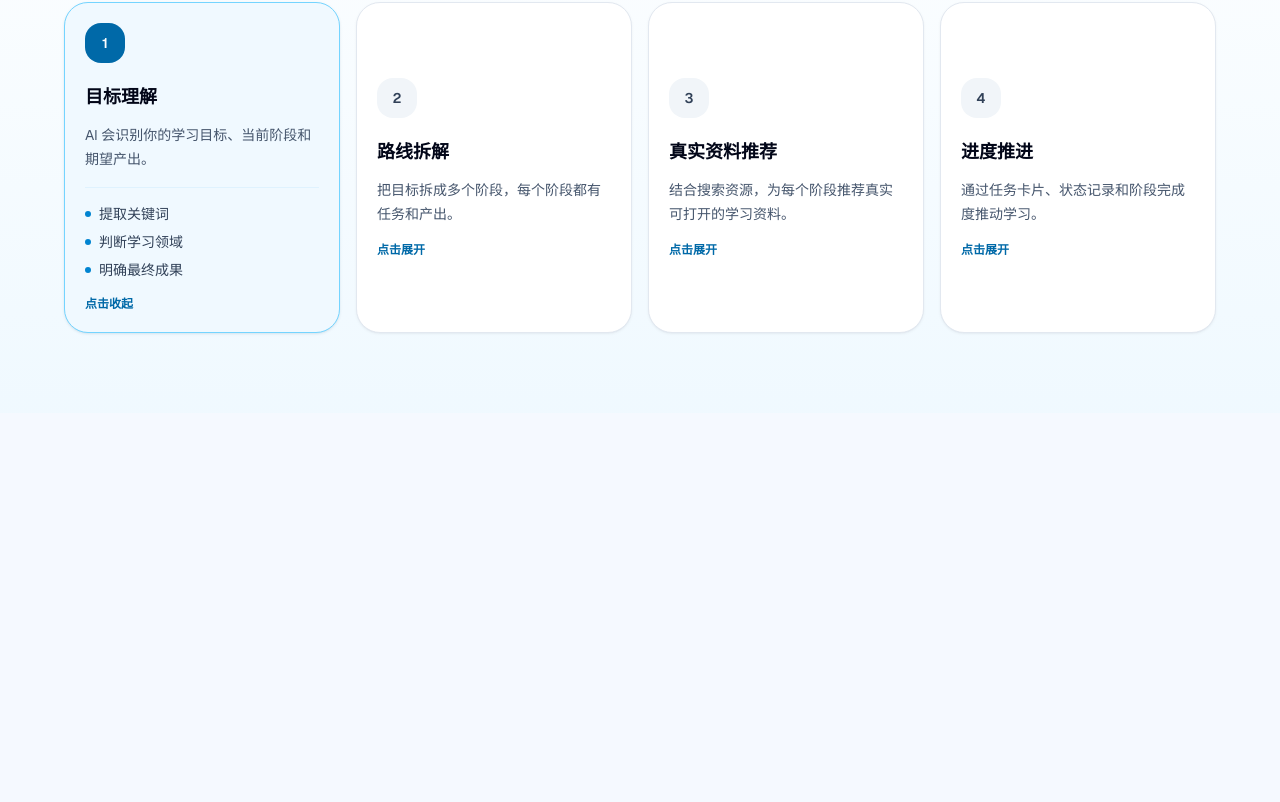
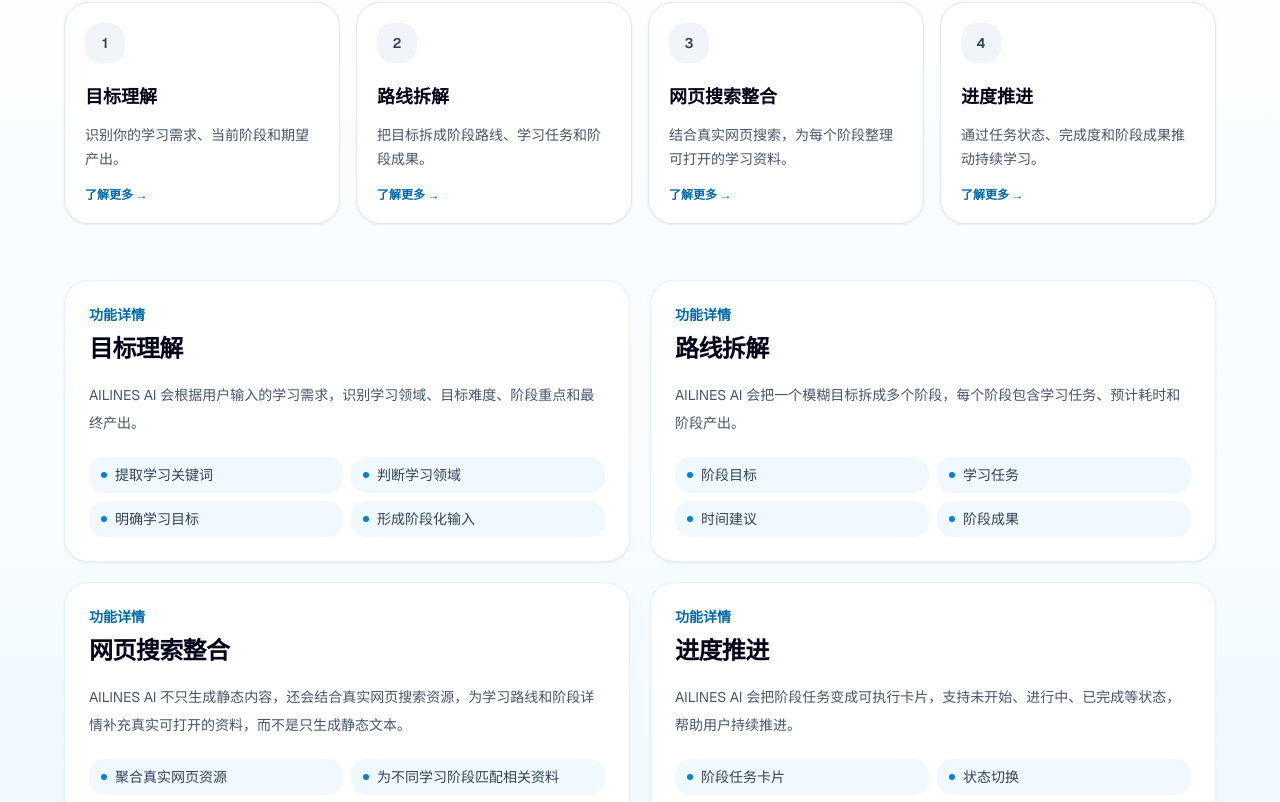
Before and after one commit to lwy988998/AILINES-AI, a Next.js app: page / in a window 1280 px wide. Shown: the part 1038-1840 px from the top of the page. Before the commit the page ends 1451 px from the top, so only its background shows below. Built offline with nearby package versions, Linux system fonts and the light colour scheme.

Commit message:
Enhance homepage feature cards

```diff
--- a/components/home/InteractiveAICards.tsx
+++ b/components/home/InteractiveAICards.tsx
@@ -1,78 +1,102 @@
-'use client';
-
-import { useState } from 'react';
-
 const aiCards = [
   {
     title: '目标理解',
-    description: 'AI 会识别你的学习目标、当前阶段和期望产出。',
-    items: ['提取关键词', '判断学习领域', '明确最终成果'],
+    description: '识别你的学习需求、当前阶段和期望产出。',
+    href: '#feature-goal-understanding',
   },
   {
     title: '路线拆解',
-    description: '把目标拆成多个阶段，每个阶段都有任务和产出。',
-    items: ['阶段目标', '学习任务', '时间建议'],
+    description: '把目标拆成阶段路线、学习任务和阶段成果。',
+    href: '#feature-route-breakdown',
   },
   {
-    title: '真实资料推荐',
-    description: '结合搜索资源，为每个阶段推荐真实可打开的学习资料。',
-    items: ['教程', '文档', '项目', '练习资源'],
+    title: '网页搜索整合',
+    description: '结合真实网页搜索，为每个阶段整理可打开的学习资料。',
+    href: '#feature-web-search',
   },
   {
     title: '进度推进',
-    description: '通过任务卡片、状态记录和阶段完成度推动学习。',
-    items: ['未开始', '进行中', '已完成', '本地进度记录'],
+    description: '通过任务状态、完成度和阶段成果推动持续学习。',
+    href: '#feature-progress-tracking',
+  },
+];
+
+const featureDetails = [
+  {
+    id: 'feature-goal-understanding',
+    title: '目标理解',
+    description: 'AILINES AI 会根据用户输入的学习需求，识别学习领域、目标难度、阶段重点和最终产出。',
+    items: ['提取学习关键词', '判断学习领域', '明确学习目标', '形成阶段化输入'],
+  },
+  {
+    id: 'feature-route-breakdown',
+    title: '路线拆解',
+    description: 'AILINES AI 会把一个模糊目标拆成多个阶段，每个阶段包含学习任务、预计耗时和阶段产出。',
+    items: ['阶段目标', '学习任务', '时间建议', '阶段成果'],
+  },
+  {
+    id: 'feature-web-search',
+    title: '网页搜索整合',
+    description: 'AILINES AI 不只生成静态内容，还会结合真实网页搜索资源，为学习路线和阶段详情补充真实可打开的资料，而不是只生成静态文本。',
+    items: ['聚合真实网页资源', '为不同学习阶段匹配相关资料', '推荐教程、文档、课程、项目和练习', 'Bocha 优先，Tavily fallback', '搜索失败时自动使用基础推荐，页面不崩溃'],
+  },
+  {
+    id: 'feature-progress-tracking',
+    title: '进度推进',
+    description: 'AILINES AI 会把阶段任务变成可执行卡片，支持未开始、进行中、已完成等状态，帮助用户持续推进。',
+    items: ['阶段任务卡片', '状态切换', '完成度进度条', '本地进度记录', '阶段成果沉淀'],
   },
 ];
 
 export function InteractiveAICards() {
-  const [openIndex, setOpenIndex] = useState(0);
-
   return (
     <section className="bg-gradient-to-b from-white to-sky-50 px-4 py-20 sm:px-6 lg:px-8">
       <div className="mx-auto max-w-6xl">
         <div className="mx-auto max-w-3xl text-center">
-          <p className="text-sm font-semibold text-sky-700">AI 学习闭环</p>
-          <h2 className="mt-3 text-3xl font-semibold tracking-tight text-slate-950 sm:text-4xl">AI 如何帮你生成学习路线</h2>
+          <p className="text-sm font-semibold text-sky-700">AILINES AI 学习闭环</p>
+          <h2 className="mt-3 text-3xl font-semibold tracking-tight text-slate-950 sm:text-4xl">AILINES AI 如何帮你生成学习路线</h2>
           <p className="mt-4 text-base leading-8 text-slate-600">
-            从目标输入到阶段任务、真实资料和进度推进，形成完整学习闭环。
+            从目标输入到阶段任务、网页搜索资料整合和进度推进，形成完整学习闭环。
           </p>
         </div>
 
         <div className="mt-10 grid gap-4 md:grid-cols-2 lg:grid-cols-4">
-          {aiCards.map((card, index) => {
-            const isOpen = openIndex === index;
-
-            return (
-              <button
+          {aiCards.map((card, index) => (
+            <a
               key={card.title}
-                type="button"
-                onClick={() => setOpenIndex(isOpen ? -1 : index)}
-                className={`group rounded-3xl border p-5 text-left shadow-sm transition hover:-translate-y-1 hover:shadow-md focus:outline-none focus:ring-4 focus:ring-sky-100 ${
-                  isOpen ? 'border-sky-300 bg-sky-50 shadow-sky-900/10' : 'border-slate-200 bg-white shadow-slate-900/5'
-                }`}
+              href={card.href}
+              className="group cursor-pointer rounded-3xl border border-slate-200 bg-white p-5 text-left shadow-sm shadow-slate-900/5 transition hover:-translate-y-1 hover:border-sky-300 hover:bg-sky-50 hover:shadow-md hover:shadow-sky-900/10 focus:outline-none focus:ring-4 focus:ring-sky-100 active:translate-y-0"
             >
-                <div className={`flex h-10 w-10 items-center justify-center rounded-2xl text-sm font-semibold ${isOpen ? 'bg-sky-700 text-white' : 'bg-slate-100 text-slate-700'}`}>
+              <div className="flex h-10 w-10 items-center justify-center rounded-2xl bg-slate-100 text-sm font-semibold text-slate-700 transition group-hover:bg-sky-700 group-hover:text-white">
                 {index + 1}
               </div>
               <h3 className="mt-5 text-lg font-semibold text-slate-950">{card.title}</h3>
               <p className="mt-3 text-sm leading-6 text-slate-600">{card.description}</p>
-                <div className={`grid transition-all duration-200 ${isOpen ? 'mt-4 grid-rows-[1fr] opacity-100' : 'grid-rows-[0fr] opacity-0'}`}>
-                  <div className="overflow-hidden">
-                    <ul className="space-y-2 border-t border-sky-100 pt-4 text-sm font-medium text-slate-700">
-                      {card.items.map((item) => (
-                        <li key={item} className="flex items-center gap-2">
-                          <span className="h-1.5 w-1.5 rounded-full bg-sky-600" />
+              <p className="mt-4 text-xs font-semibold text-sky-700">了解更多 →</p>
+            </a>
+          ))}
+        </div>
+
+        <div className="mt-14 grid gap-5 lg:grid-cols-2">
+          {featureDetails.map((feature) => (
+            <section
+              key={feature.id}
+              id={feature.id}
+              className="scroll-mt-24 rounded-3xl border border-sky-100 bg-white p-6 shadow-sm shadow-sky-900/5"
+            >
+              <p className="text-sm font-semibold text-sky-700">功能详情</p>
+              <h3 className="mt-2 text-2xl font-semibold tracking-tight text-slate-950">{feature.title}</h3>
+              <p className="mt-4 text-sm leading-7 text-slate-600">{feature.description}</p>
+              <ul className="mt-5 grid gap-2 text-sm font-medium text-slate-700 sm:grid-cols-2">
+                {feature.items.map((item) => (
+                  <li key={item} className="flex items-center gap-2 rounded-2xl bg-sky-50 px-3 py-2">
+                    <span className="h-1.5 w-1.5 shrink-0 rounded-full bg-sky-600" />
                     {item}
                   </li>
                 ))}
               </ul>
-                  </div>
-                </div>
-                <p className="mt-4 text-xs font-semibold text-sky-700">{isOpen ? '点击收起' : '点击展开'}</p>
-              </button>
-            );
-          })}
+            </section>
+          ))}
         </div>
       </div>
     </section>
```
Lines whose indentation alone changed are shown as unchanged.
